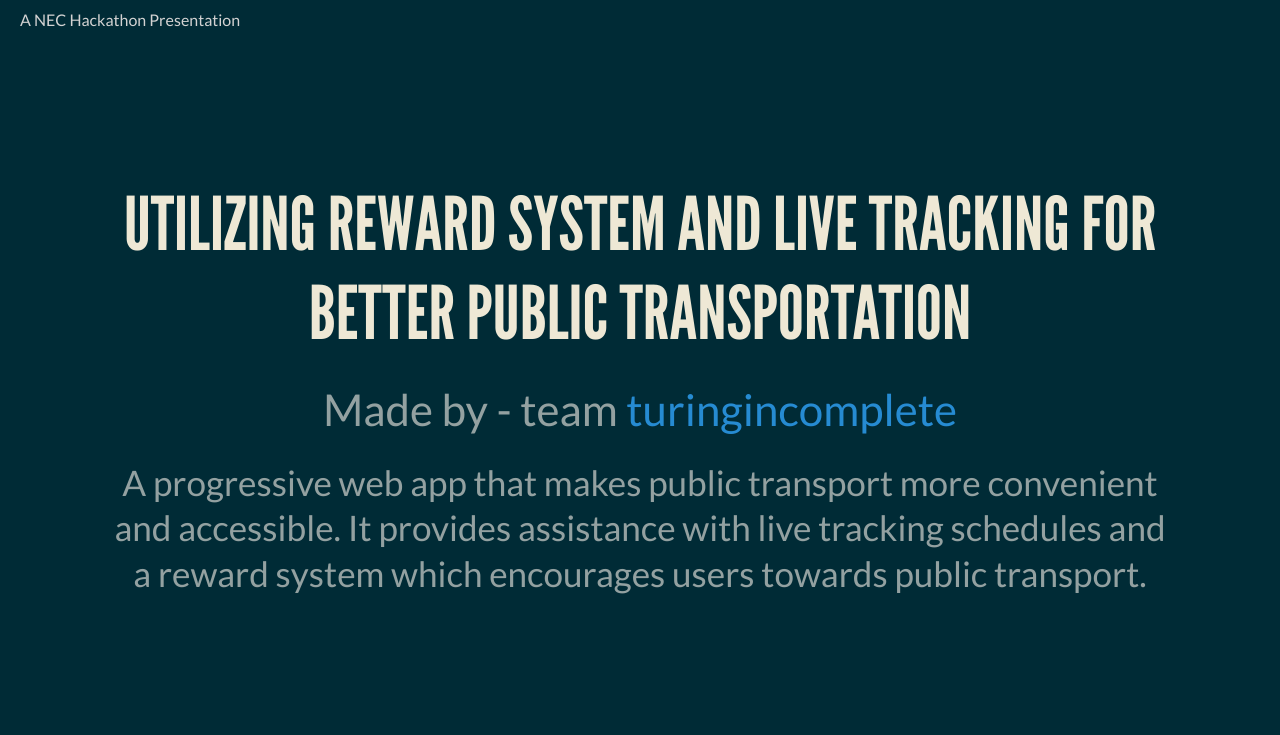
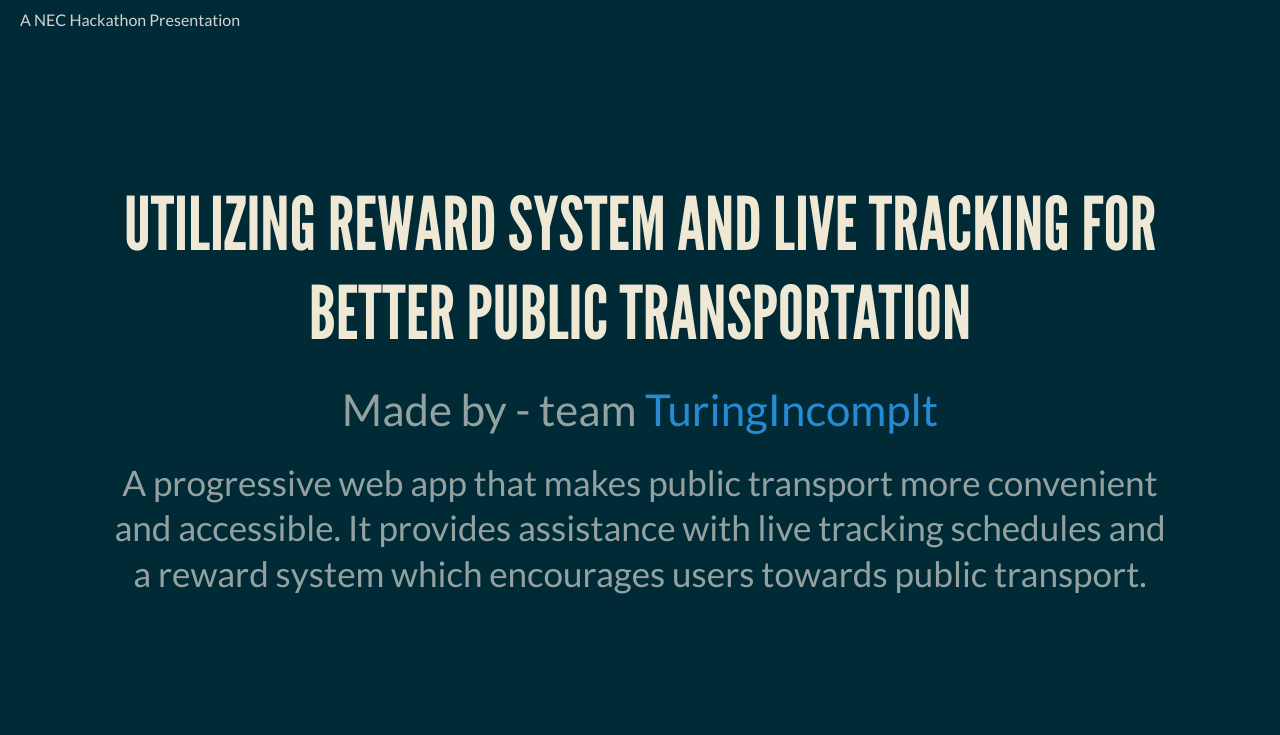
Before and after one commit to turingincomplete/nec-hackathon-presentation, a plain HTML site: page index.html in a window 1280 px wide. Shown: the top 735 px of the page. Drawn offline with Linux system fonts and the light colour scheme.

Commit message:
Corrected team name

```diff
--- a/index.html
+++ b/index.html
@@ -91,7 +91,7 @@
             <a
               href="https://www.hackerearth.com/challenges/hackathon/nec-hackathon-transport/dashboard/b522609/team/"
               target="_blank"
-              >turingincomplete</a
+              >TuringIncomplt</a
             >
           </p>
           <p >
```
